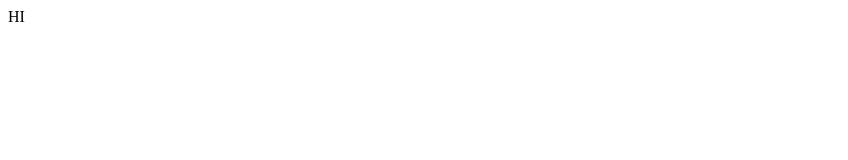
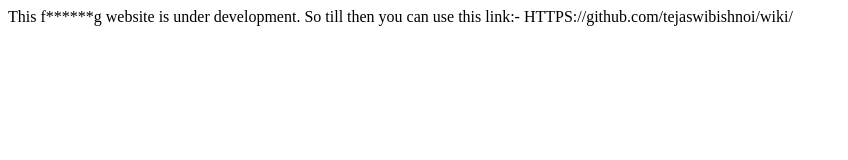
Before and after one commit to TejaswiBishnoi/TejaswiBishnoi.github.io, a plain HTML site: page index.html in a window 1280 px wide. Shown: the whole page, without its empty margins (0-848 px from the left). Drawn offline with Linux system fonts and the light colour scheme.

Commit message:
Update index.html

```diff
--- a/index.html
+++ b/index.html
@@ -1,5 +1,7 @@
 <HTML>
 <BODY>
-HI
+This f******g website is under development.
+So till then you can use this link:-
+                   HTTPS://github.com/tejaswibishnoi/wiki/
 </BODY>
 </HTML>
```
